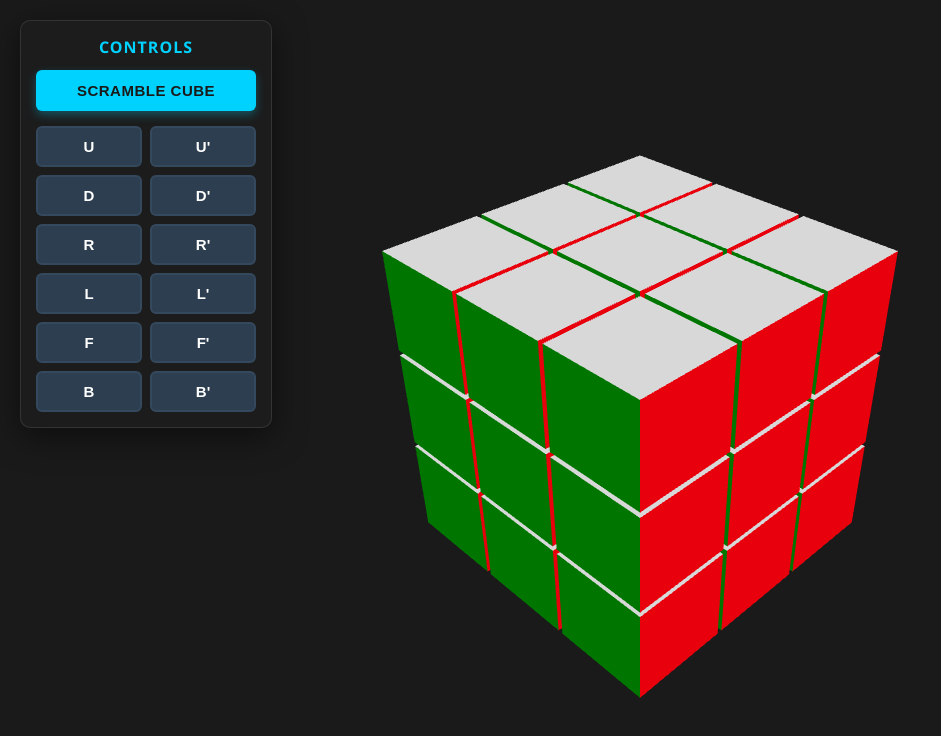
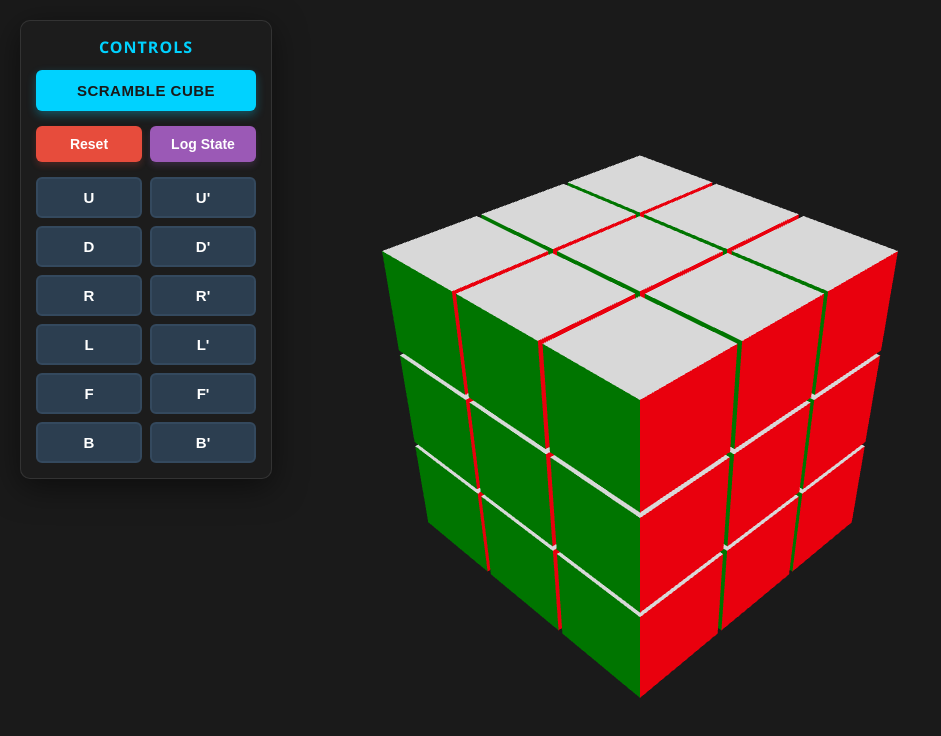
Before and after one commit to DavidNagy06/RubikCube, a React (Vite) app: page / in a window 1280 px wide. Shown: the top 736 px of the page, without its empty margins (0-941 px from the left). Built offline with nearby package versions, Linux system fonts and the light colour scheme.

Commit message:
Add Reset and Log State buttons with physical tracking helper

```diff
--- a/src/App.css
+++ b/src/App.css
@@ -105,3 +105,53 @@
   cursor: not-allowed;
   transform: none !important;
 }
+
+/* Utility buttons (Reset & Log State) container */
+.utility-buttons {
+  display: flex;
+  gap: 8px;
+  margin-bottom: 15px;
+}
+
+.utility-btn {
+  flex: 1;
+  padding: 10px;
+  font-size: 14px;
+  font-weight: bold;
+  border: none;
+  border-radius: 6px;
+  cursor: pointer;
+  transition: all 0.15s ease-in-out;
+  color: white;
+}
+
+.reset-btn {
+  background-color: #e74c3c;
+  box-shadow: 0 4px 6px rgba(231, 76, 60, 0.2);
+}
+
+.reset-btn:hover:not(:disabled) {
+  background-color: #c0392b;
+  transform: translateY(-2px);
+}
+
+.debug-btn {
+  background-color: #9b59b6;
+  box-shadow: 0 4px 6px rgba(155, 89, 182, 0.2);
+}
+
+.debug-btn:hover:not(:disabled) {
+  background-color: #8e44ad;
+  transform: translateY(-2px);
+}
+
+.utility-btn:active:not(:disabled) {
+  transform: translateY(1px);
+}
+
+.utility-btn:disabled {
+  background-color: #555555;
+  color: #888888;
+  cursor: not-allowed;
+  box-shadow: none;
+}
--- a/src/App.jsx
+++ b/src/App.jsx
@@ -36,24 +36,25 @@ function Cubie({ matrix }) {
 }
 
 export default function App() {
-  // Generate initial state with 3D transformation matrices
-  const initialCubies = [];
+  // Helper to generate a brand new, solved cube state
+  const generateSolvedCube = () => {
+    const solved = [];
     for (let x = -1; x <= 1; x++) {
       for (let y = -1; y <= 1; y++) {
         for (let z = -1; z <= 1; z++) {
           const matrix = new THREE.Matrix4();
-        // Set the initial translation (position) of the cubie
           matrix.makeTranslation(x, y, z);
-
-        initialCubies.push({
+          solved.push({
             id: `${x}-${y}-${z}`,
             matrix: matrix,
           });
         }
       }
     }
+    return solved;
+  };
 
-  const [cubies, setCubies] = useState(initialCubies);
+  const [cubies, setCubies] = useState(generateSolvedCube);
   const [isScrambling, setIsScrambling] = useState(false);
 
   // Define all official Rubik's Cube moves
@@ -130,6 +131,26 @@ export default function App() {
     }, 150); // Delay between moves in milliseconds
   };
 
+  // Reset function to set the cube back to the solve state
+  const resetCube = () => {
+    if (isScrambling) return;
+    setCubies(generateSolvedCube());
+  };
+
+  // Debug function to log current cubie positions (Step towards state exporting)
+  const logCubeState = () => {
+    console.log("CURRENT CUBE LOGICAL POSITIONS");
+    cubies.forEach((cubie) => {
+      const currentPos = new THREE.Vector3();
+      currentPos.setFromMatrixPosition(cubie.matrix);
+      // Rounding to avoid floating-point errors (e.g. -0.0000001 -> 0)
+      const x = Math.round(currentPos.x);
+      const y = Math.round(currentPos.y);
+      const z = Math.round(currentPos.z);
+      console.log(`Cubie ID: ${cubie.id} is currently at physical 3D space: [${x}, ${y}, ${z}]`);
+    })
+  }
+
   return (
     <div className='app-container'>
       {/* Dynamic control panel */}
@@ -144,6 +165,24 @@ export default function App() {
         >
           {isScrambling ? 'Scrambling...' : 'Scramble Cube'}
         </button>
+
+        {/* New utility buttons group */}
+        <div className="utility-buttons">
+          <button
+            className="utility-btn reset-btn"
+            onClick={resetCube}
+            disabled={isScrambling}
+          >
+            Reset
+          </button>
+          <button
+            className="utility-btn debug-btn"
+            onClick={logCubeState}
+            disabled={isScrambling}
+          >
+            Log State
+          </button>
+        </div>
 
         <div className="button-grid">
           {moves.map((move) => (
```
Lines whose indentation alone changed are shown as unchanged.
